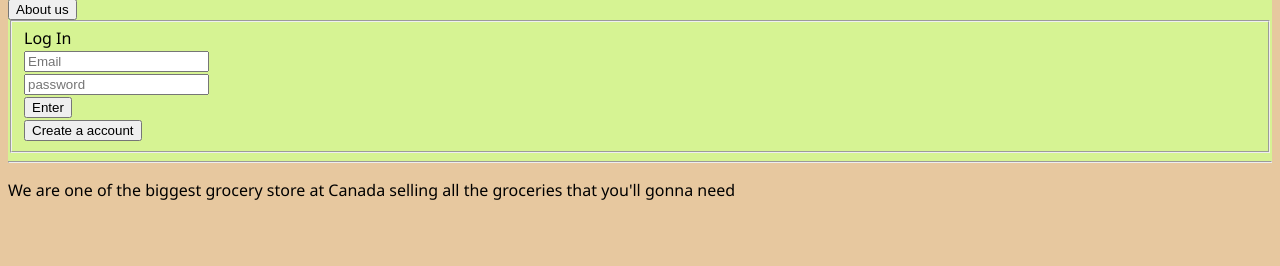
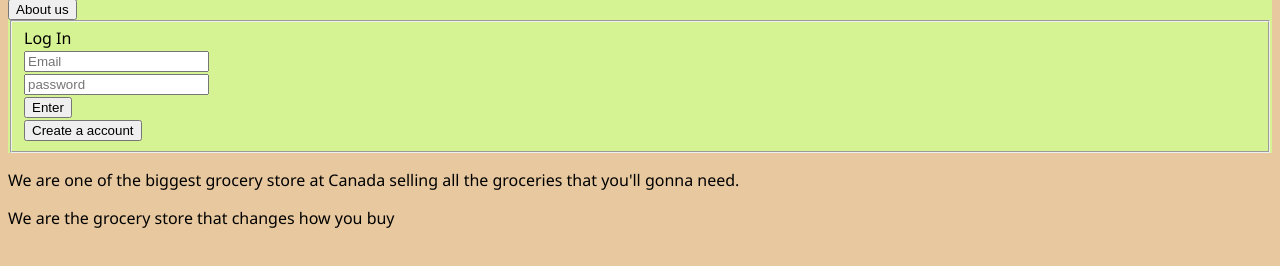
Before and after one commit to WilsonYuri/Grocery-Store, a plain HTML site: page code/index.html in a window 1280 px wide. Shown: the part 112-378 px from the top of the page. Drawn offline with Linux system fonts and the light colour scheme.

Commit message:
Changed some texts

```diff
--- a/code/index.html
+++ b/code/index.html
@@ -24,11 +24,13 @@
                 <form action="/home/wilson_yuri/Documents/Grocerey Store/create-account.html">
                     <input type="submit" value="Create a account" />
             </fieldset>
-            <hr>
         </div>
         <div>
             <p class="main">
-                We are one of the biggest grocery store at Canada selling all the groceries that you'll gonna need
+                We are one of the biggest grocery store at Canada selling all the groceries that you'll gonna need.
+            </p>
+            <p>
+                We are the grocery store that changes how you buy
             </p>
         </div>
     </body>
```
Also changed, not shown: code/style.css (line endings or trailing spaces).
